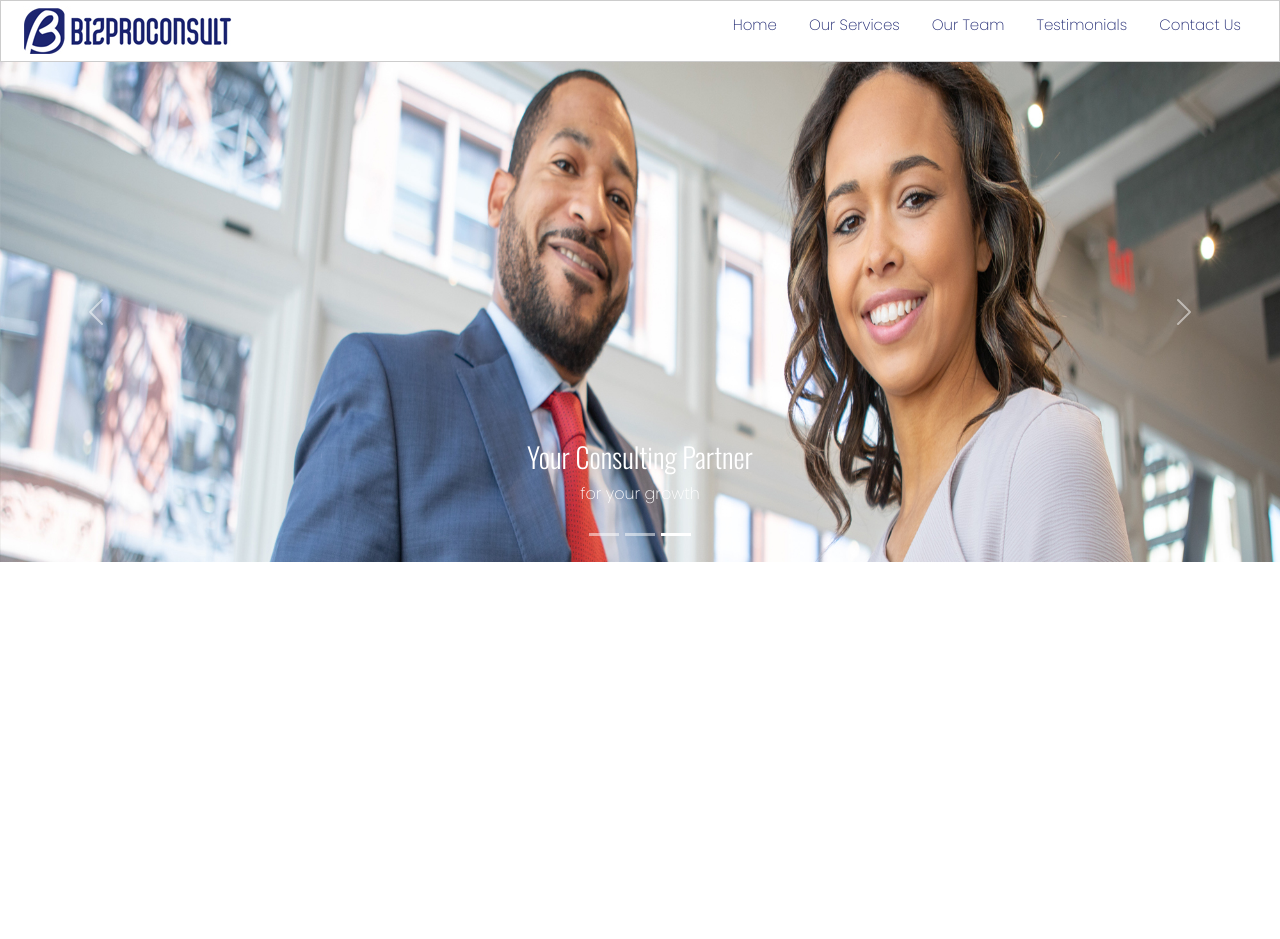
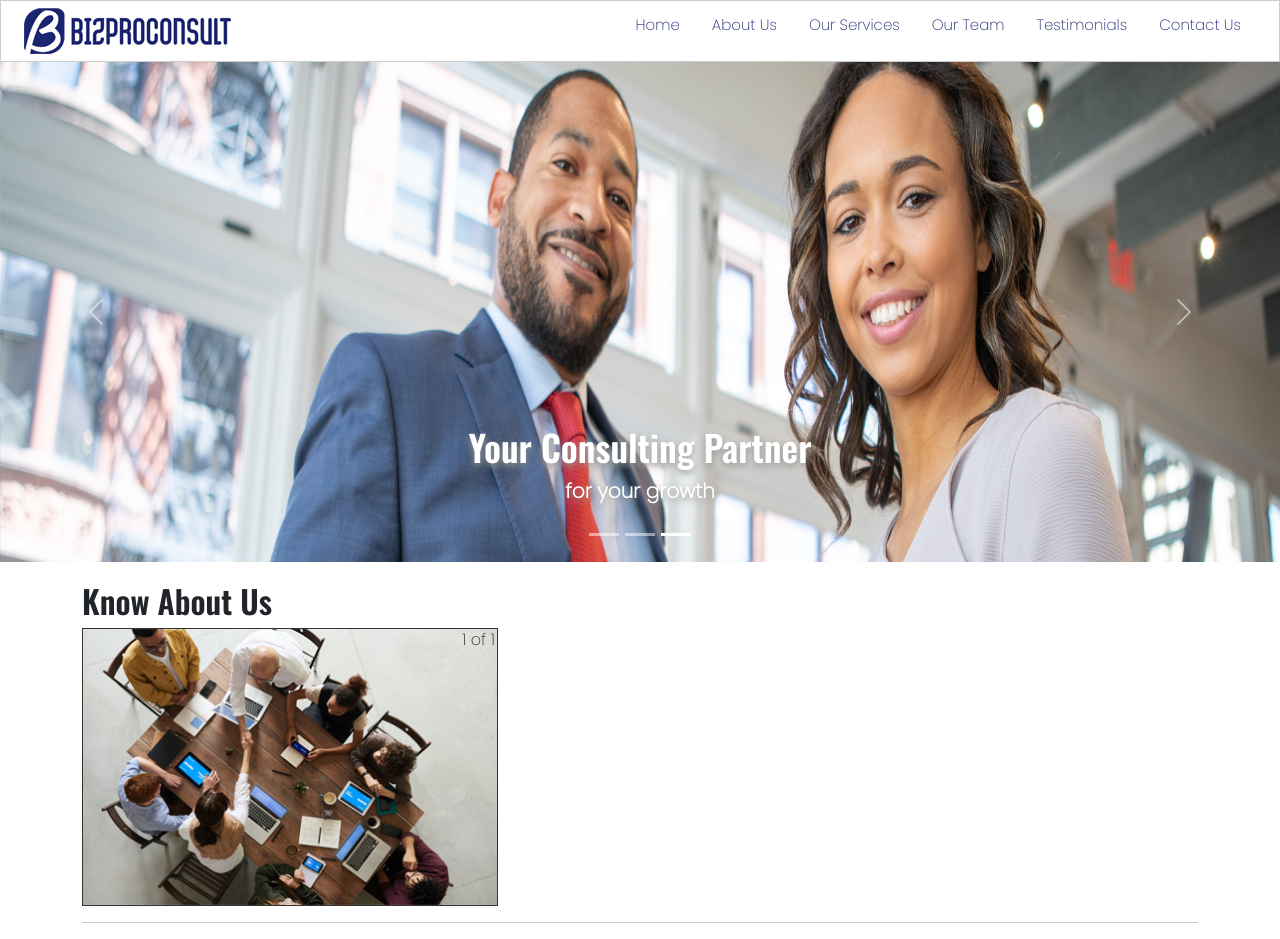
Before and after one commit to deb2050/bizproconsult, a React (Create React App) app: page / in a window 1280 px wide. Before the commit the page ends 800 px from the top, so only its background shows below. Built offline with nearby package versions, Linux system fonts and the light colour scheme.

Commit message:
add about page and modifications

```diff
--- /dev/null
+++ b/src/components/About.css
@@ -0,0 +1,3 @@
+.border-img {
+    border: 1px solid #333;
+}
--- /dev/null
+++ b/src/components/About.js
@@ -0,0 +1,26 @@
+import React from "react";
+import Container from 'react-bootstrap/Container';
+import Row from 'react-bootstrap/Row';
+import Col from 'react-bootstrap/Col';
+import about from '../images/about.jpg';
+
+import './About.css';
+
+const About = () => {
+    return (
+        <section className="mt-20">
+            <Container>
+                <h2>Know About Us</h2>
+                <Row>
+                    <Col sm={4}>
+                        <img src={about} alt="About Us" width="416" height="278" className="border-img" />
+                    </Col>
+                    <Col sm={8}>1 of 1</Col>
+                </Row>
+                <hr />
+            </Container>
+        </section>
+    )
+}
+
+export default About;
--- a/src/components/App.css
+++ b/src/components/App.css
@@ -2,6 +2,10 @@
   font-family: 'Poppins', sans-serif;
   font-weight: 200;
 }
-.h1, h2, h3, h4, h5, h6 {
+h1, h2, h3, h4, h5, h6 {
   font-family: 'Oswald', sans-serif;
+  font-weight: 600!important;
 }
+.mt-20 {
+  margin-top: 20px;
+}
--- a/src/components/App.js
+++ b/src/components/App.js
@@ -1,6 +1,7 @@
 import React from 'react';
 import Header from './common/Header';
 import CarouselBanner from './common/Carousel';
+import About from './About';
 
 import './App.css';
 
@@ -9,6 +10,7 @@ function App() {
     <div className="App">
       <Header />
       <CarouselBanner />
+      <About />
     </div>
   );
 }
--- /dev/null
+++ b/src/components/common/Carousel.css
@@ -0,0 +1,11 @@
+.carousel-caption h1 {
+    font-family: 'Oswald', sans-serif;
+    font-size: 36px;
+    font-weight: 600;
+    text-shadow: 0px 3px 7px rgba(150, 150, 150, 1);
+}
+.carousel-caption p {
+    font-size: 20px;
+    font-weight: 600;
+    text-shadow: 0px 3px 7px rgba(150, 150, 150, 1);
+}
--- a/src/components/common/Carousel.js
+++ b/src/components/common/Carousel.js
@@ -3,6 +3,8 @@ import Carousel from "react-bootstrap/Carousel";
 import banner1 from '../../images/banner1.jpg';
 import banner2 from '../../images/banner2.jpg';
 import banner3 from '../../images/banner3.jpg';
+
+import './Carousel.css';
 
 const CarouselBanner = () => {
   return (
@@ -15,7 +17,7 @@ const CarouselBanner = () => {
             alt="Expand your Business"
           />
           <Carousel.Caption>
-            <h3>Expand your Business</h3>
+            <h1>Expand your Business</h1>
             <p>with our Services</p>
           </Carousel.Caption>
         </Carousel.Item>
@@ -26,7 +28,7 @@ const CarouselBanner = () => {
             alt="Enhance your Organization's Performance"
           />
           <Carousel.Caption>
-            <h3>Enhance your Organization's Performance</h3>
+            <h1>Enhance your Organization's Performance</h1>
             <p>with our Services</p>
           </Carousel.Caption>
         </Carousel.Item>
@@ -37,7 +39,7 @@ const CarouselBanner = () => {
             alt="Your Consulting Partner"
           />
           <Carousel.Caption>
-            <h3>Your Consulting Partner</h3>
+            <h1>Your Consulting Partner</h1>
             <p>
               for your growth
             </p>
--- a/src/components/common/Header.js
+++ b/src/components/common/Header.js
@@ -21,6 +21,9 @@ const Header = () => {
                     <Nav.Link href="/home">Home</Nav.Link>
                 </Nav.Item>
                 <Nav.Item>
+                    <Nav.Link eventKey="link-2">About Us</Nav.Link>
+                </Nav.Item>
+                <Nav.Item>
                     <Nav.Link eventKey="link-1">Our Services</Nav.Link>
                 </Nav.Item>
                 <Nav.Item>
```
